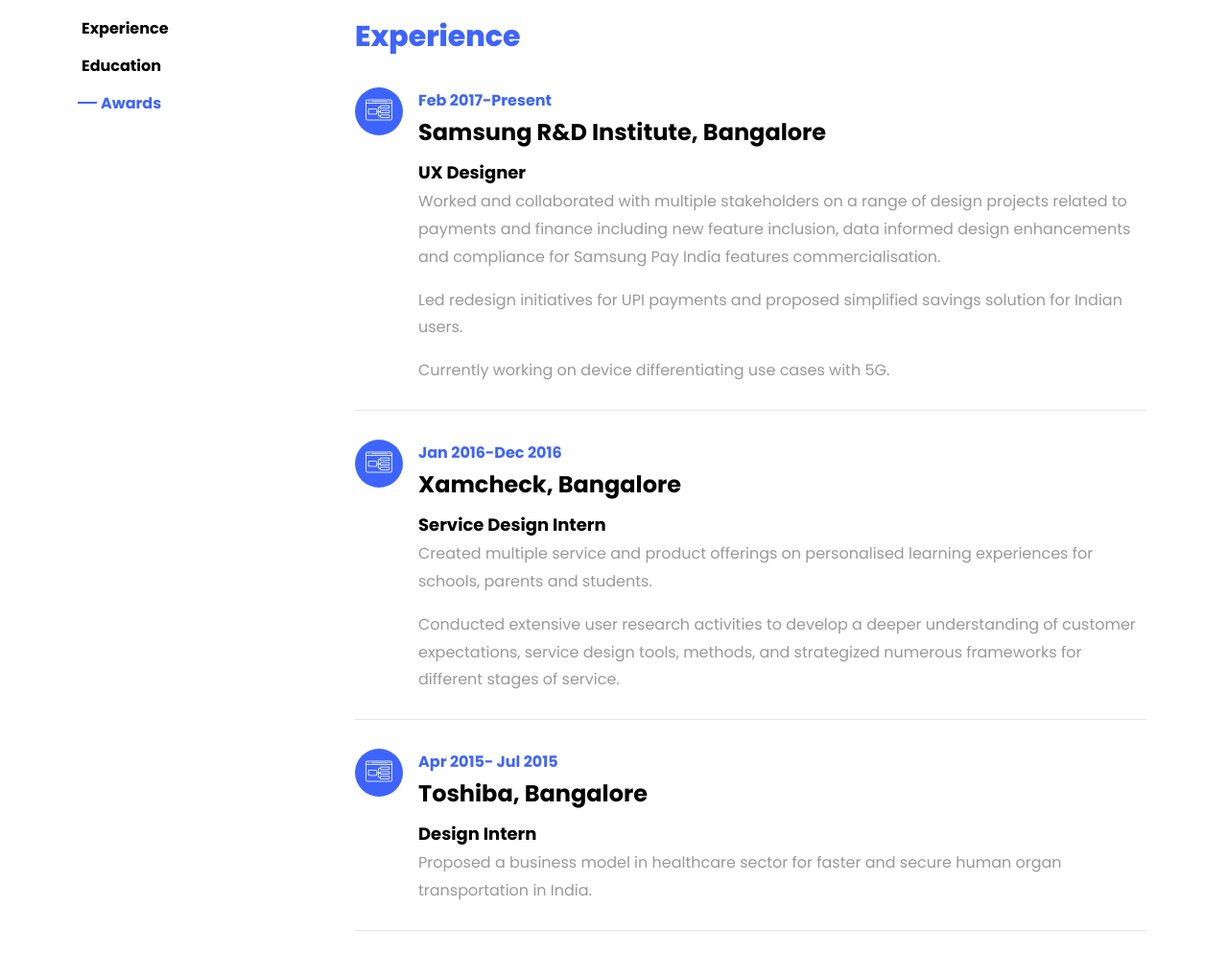
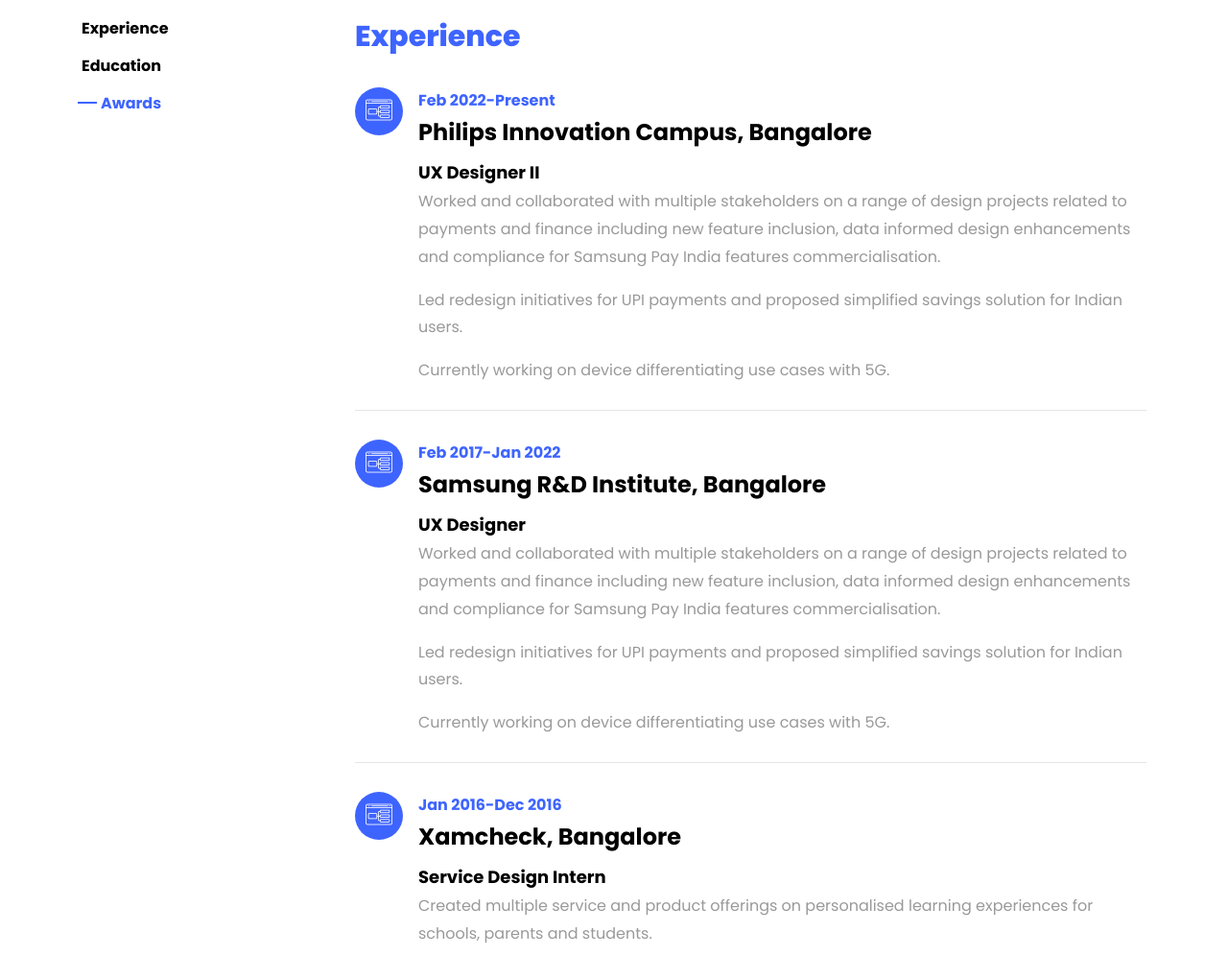
Before and after one commit to PrasadGhone/Sagarika-Portfolio-2023, a plain HTML site: page index.html in a window 1280 px wide. Shown: the part 1440-2435 px from the top of the page at 96% size. Drawn offline with Linux system fonts and the light colour scheme; files whose address does not match are found by name.

Commit message:
Update index.html

```diff
--- a/index.html
+++ b/index.html
@@ -92,7 +92,7 @@
 		          <div class="col-md-12 heading-section ftco-animate">
 		          	<h1 class="big">About</h1>
 		            <h2 class="mb-4">About Me</h2>
-		            <p>I am currently working with Samsung RnD Institute, as a UX designer.
+		            <p>I am currently working with Philips, as a UX designer.
 						I'm passionate to improve lives of people through design and constantly looking to learn new things.
 					</p>
 					<p>I enjoy baking, hand lettering and watching cartoons!</p>
@@ -167,13 +167,27 @@
 					    		<span class="flaticon-ux-design"></span>
 					    	</div>
 					    	<div class="text pl-3">
-		    					<span class="date">Feb 2017-Present</span>
-		    					<h2>Samsung R&D Institute, Bangalore</h2>
-		    					<span class="position">UX Designer</span>
+		    					<span class="date">Feb 2022-Present</span>
+		    					<h2>Philips Innovation Campus, Bangalore</h2>
+		    					<span class="position">UX Designer II</span>
 		    					<p>Worked and collaborated with multiple stakeholders on a range of design projects related to payments and finance including new feature inclusion, data informed design enhancements and compliance for Samsung Pay India features commercialisation.
 		    					<p>Led redesign initiatives for UPI payments and proposed simplified savings solution for Indian users.</p><p>Currently working on device differentiating use cases with 5G.</p>
 	    					</div>
 	    				</div>
+
+					<div class="resume-wrap d-flex ftco-animate">
+	    					<div class="icon d-flex align-items-center justify-content-center">
+					    		<span class="flaticon-ux-design"></span>
+					    	</div>
+					    	<div class="text pl-3">
+		    					<span class="date">Feb 2017-Jan 2022</span>
+		    					<h2>Samsung R&D Institute, Bangalore</h2>
+		    					<span class="position">UX Designer</span>
+		    					<p>Worked and collaborated with multiple stakeholders on a range of design projects related to payments and finance including new feature inclusion, data informed design enhancements and compliance for Samsung Pay India features commercialisation.</p>
+		    					<p>Led redesign initiatives for UPI payments and proposed simplified savings solution for Indian users.</p><p>Currently working on device differentiating use cases with 5G.</p>
+		    				</div>
+	    				</div>
+
 	    				<div class="resume-wrap d-flex ftco-animate">
 	    					<div class="icon d-flex align-items-center justify-content-center">
 					    		<span class="flaticon-ux-design"></span>
```
